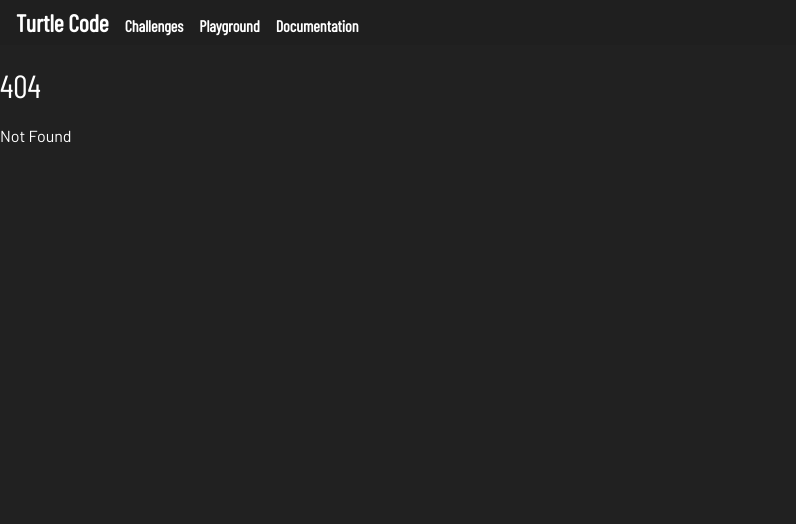
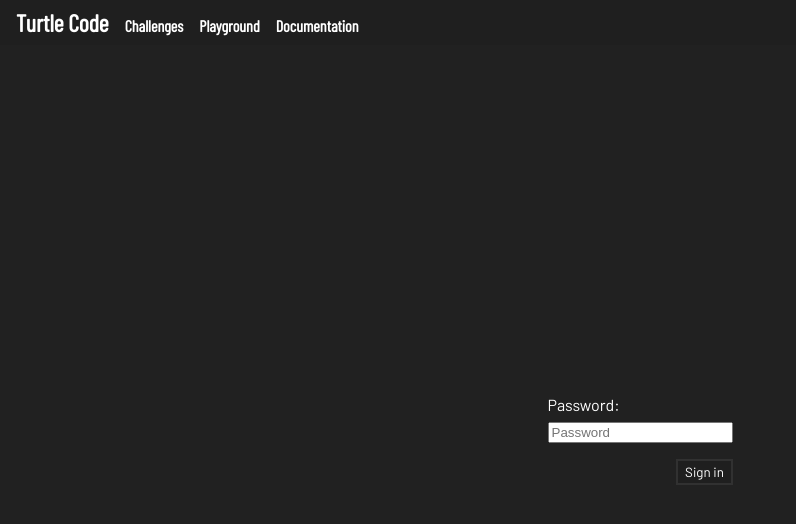
Before and after one commit to 89netraM/turtle-graphics, a SvelteKit app: page /admin in a window 1280 px wide. Before the commit this address had no page. Shown: the top 524 px of the page, without its empty margins (0-796 px from the left). Built offline with nearby package versions, Linux system fonts and the light colour scheme; no server answers.

Commit message:
Add admin-pages with restricted access
Can't be accessed from GitHub Pages because it requires SSR.

Closes #8

```diff
--- /dev/null
+++ b/src/routes/admin/+layout.server.ts
@@ -0,0 +1,16 @@
+import { resolve } from "$app/paths";
+import { env } from "$env/dynamic/private";
+import { redirect } from "@sveltejs/kit";
+
+export function load({ cookies, route }) {
+  const password = cookies.get("password");
+  const isSignedIn = password === env.PASSWORD;
+
+  if (route.id !== "/admin" && !isSignedIn) {
+    redirect(307, resolve("/admin"));
+  }
+
+  return {
+    isSignedIn,
+  };
+}
--- /dev/null
+++ b/src/routes/admin/+layout.svelte
@@ -0,0 +1,64 @@
+<script lang="ts">
+  import { resolve } from "$app/paths";
+  import { page } from "$app/state";
+
+  let { data, children } = $props();
+</script>
+
+{#if data.isSignedIn}
+  <div id="admin">
+    <nav>
+      <h1>Admin Pages</h1>
+      <ul>
+        <li><a href={resolve("/admin")} aria-current={page.url.pathname === "/admin"}>Admin</a></li>
+      </ul>
+    </nav>
+    <main>
+      {@render children()}
+    </main>
+  </div>
+{:else}
+  {@render children()}
+{/if}
+
+<style>
+  #admin {
+    min-height: 100cqh;
+    display: grid;
+    grid-template-areas: "nav main";
+    grid-template-columns: auto 1fr;
+
+    nav {
+      grid-area: nav;
+      width: 25ch;
+      background-color: var(--ui-background);
+      padding: 1rem;
+      padding-inline-end: 0.5rem;
+
+      h1 {
+        margin: 0;
+      }
+
+      ul {
+        list-style: none;
+        padding: 0;
+        margin-block: 0.5rem;
+
+        li {
+          a {
+            color: var(--text);
+
+            &[aria-current="true"] {
+              color: var(--link);
+            }
+          }
+        }
+      }
+    }
+
+    main {
+      grid-area: main;
+      container-type: size;
+    }
+  }
+</style>
--- /dev/null
+++ b/src/routes/admin/+layout.ts
@@ -0,0 +1 @@
+export const prerender = false;
--- /dev/null
+++ b/src/routes/admin/+page.server.ts
@@ -0,0 +1,16 @@
+import { env } from "$env/dynamic/private";
+import { fail } from "@sveltejs/kit";
+
+export const actions = {
+  async default({ cookies, request }) {
+    const data = await request.formData();
+    const password = data.get("password");
+    if (password === env.PASSWORD) {
+      cookies.set("password", password, { path: "/" });
+    } else {
+      return fail(401, {
+        error: "Wrong password",
+      });
+    }
+  },
+};
--- /dev/null
+++ b/src/routes/admin/+page.svelte
@@ -0,0 +1,69 @@
+<script lang="ts">
+  let { data, form } = $props();
+</script>
+
+{#if data.isSignedIn}
+  <main>
+    <p>Are you supposed to be here?</p>
+  </main>
+{:else}
+  <form id="sign-in" method="POST">
+    <p class="error">
+      {#if form?.error != null}
+        {form.error}
+      {:else}
+        &nbsp;
+      {/if}
+    </p>
+    <p>
+      <label>
+        <span>Password:</span>
+        <input type="password" placeholder="Password" required name="password" />
+      </label>
+    </p>
+    <p>
+      <button type="submit">Sign in</button>
+    </p>
+  </form>
+{/if}
+
+<style>
+  main {
+    width: 100cqw;
+    height: 100cqh;
+    display: flex;
+    flex-direction: column;
+    align-content: center;
+    justify-content: center;
+    flex-wrap: wrap;
+  }
+
+  #sign-in {
+    width: 100cqw;
+    height: 100cqh;
+    display: flex;
+    flex-direction: column;
+    align-content: center;
+    justify-content: center;
+    flex-wrap: wrap;
+    gap: 1em;
+
+    p {
+      margin: 0;
+
+      &.error {
+        color: var(--error-text);
+      }
+
+      label {
+        display: flex;
+        flex-direction: column;
+        gap: 0.5em;
+      }
+
+      button {
+        float: inline-end;
+      }
+    }
+  }
+</style>
--- a/static/styles.css
+++ b/static/styles.css
@@ -6,6 +6,7 @@
   --link: #ffae00;
   --link-active: #ffae00;
   --edge: #313131;
+  --error-text: #ff0000;
 }
 
 html,
```
Also changed, not shown: 1 other file (tests, documents, lock files or other folders).
